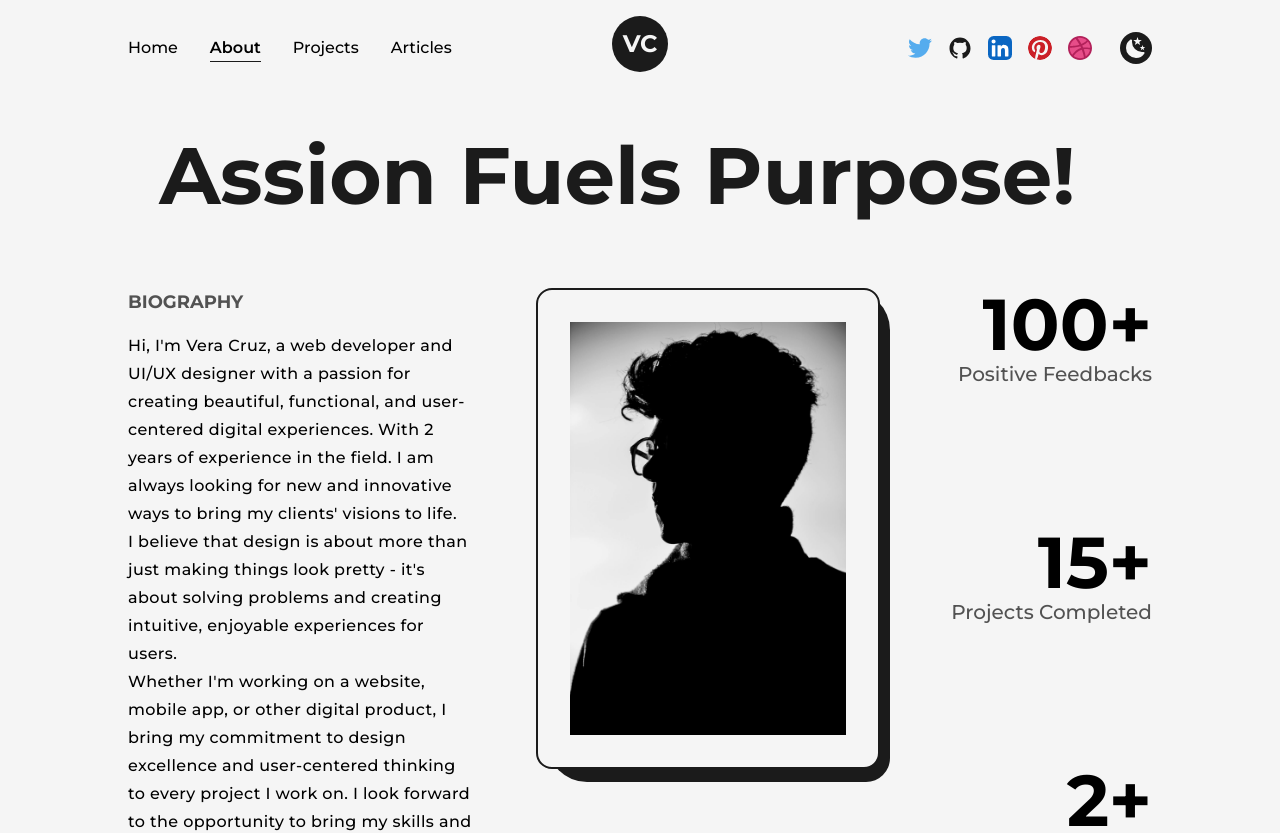
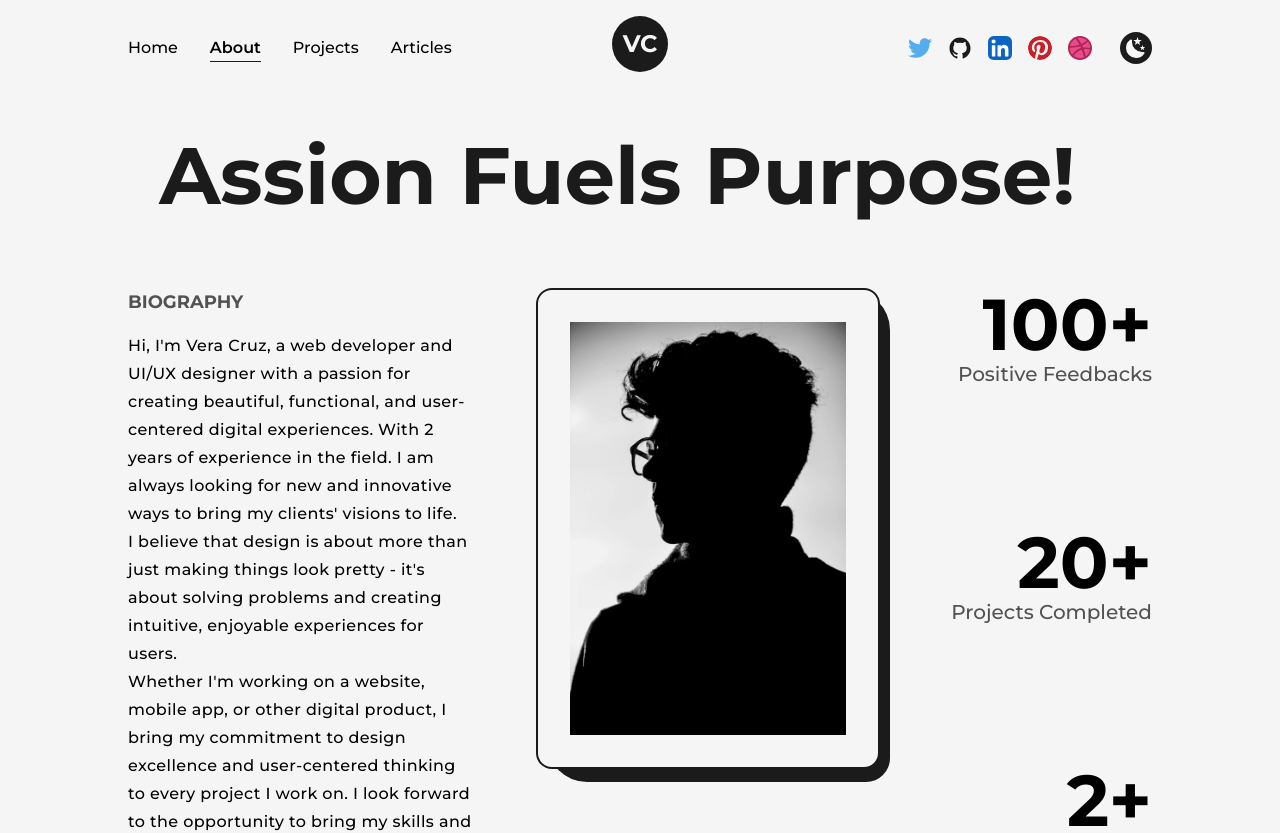
Before and after one commit to SrVeraCruz/Next.js-Portofolio, a Next.js app: page /about in a window 1280 px wide. Shown: the top 833 px of the page. Built offline with nearby package versions, Linux system fonts and the light colour scheme.

Commit message:
Sommes Corrections

```diff
--- a/app/about/page.jsx
+++ b/app/about/page.jsx
@@ -90,7 +90,7 @@ export default function AboutPage(){
               </div>
               <div className='flex flex-col items-end justify-center xl:items-center'>
                 <span className='inline-block text-7xl md:text-6xl sm:text-5xl xs:text-4xl font-bold'>
-                  <AnimetedNumbers value={15} />+
+                  <AnimetedNumbers value={20} />+
                 </span>
                 <h2 className='text-xl font-medium capitalize text-dark/75 md:text-center md:text-lg sm:text-base xs:text-sm dark:text-light/75'>projects completed</h2>
               </div>
```
